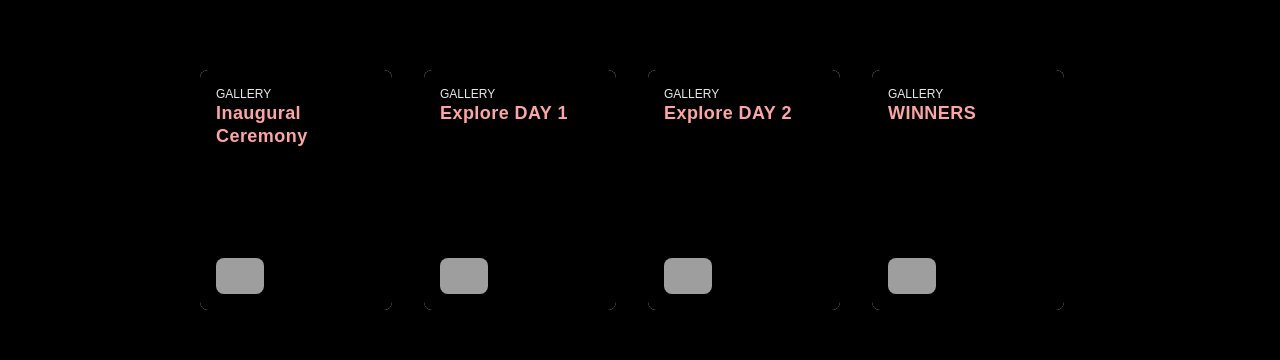
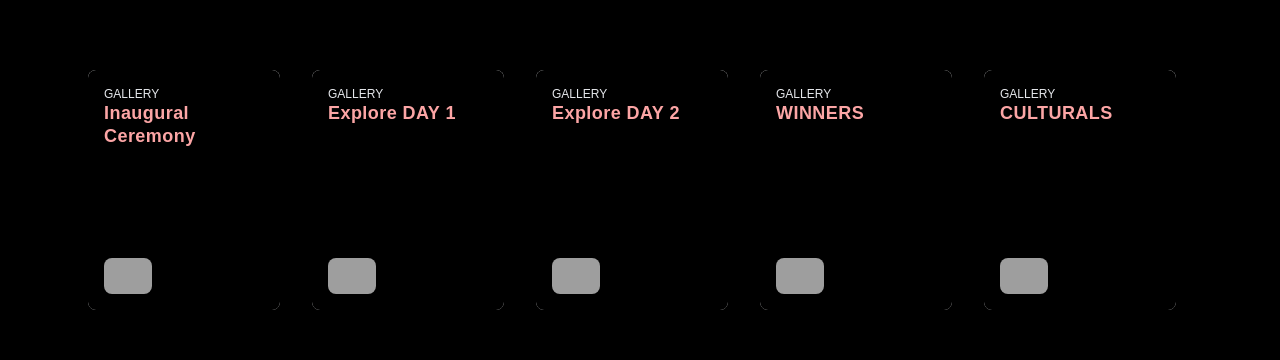
Before and after one commit to 6kumaran/Convergence, a Next.js app: page /gallery in a window 1280 px wide. Shown: the part 288-648 px from the top of the page. Built offline with nearby package versions, Linux system fonts and the light colour scheme; grey boxes are pictures that could not be loaded.

Commit message:
Culturals

```diff
--- a/src/app/Components/EventGallery/Gallery.tsx
+++ b/src/app/Components/EventGallery/Gallery.tsx
@@ -42,6 +42,15 @@ const BackgroundBeamsDemo: React.FC = () => {
           type="content"
           className="w-full sm:w-[calc(50%-1rem)] md:w-[calc(33.33%-1rem)] lg:w-[calc(25%-1rem)]"
         />
+        <CaseStudyCard
+          category="GALLERY"
+          image=""
+          link="https://drive.google.com/drive/folders/1w_XuJ4v-AxKFLxDUnoRmXyZOAuKpr0pq?usp=sharing"
+          logo="https://i.ibb.co/kHXdSrN/image.png"
+          title="CULTURALS"
+          type="content"
+          className="w-full sm:w-[calc(50%-1rem)] md:w-[calc(33.33%-1rem)] lg:w-[calc(25%-1rem)]"
+        />
       </div>
     </div>
   );
```
